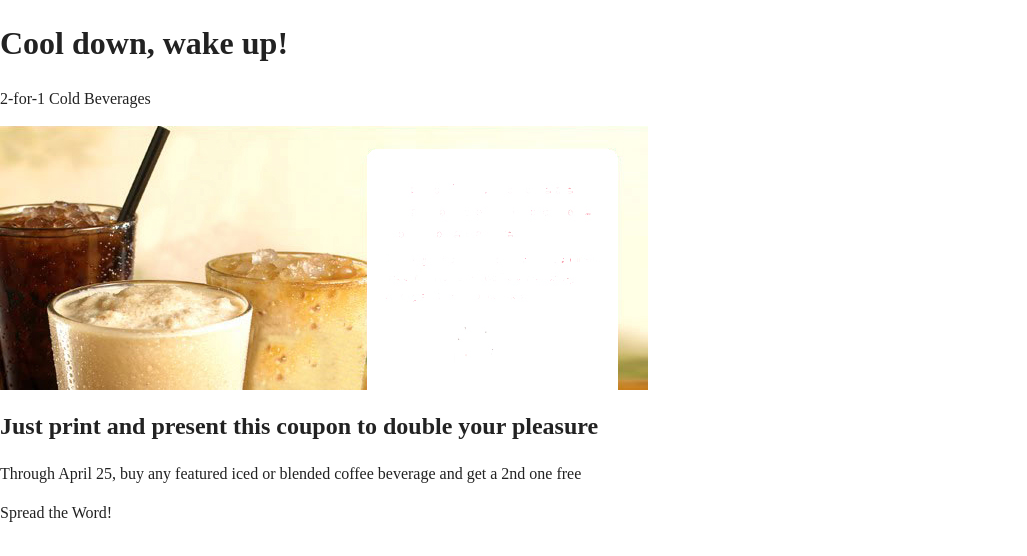
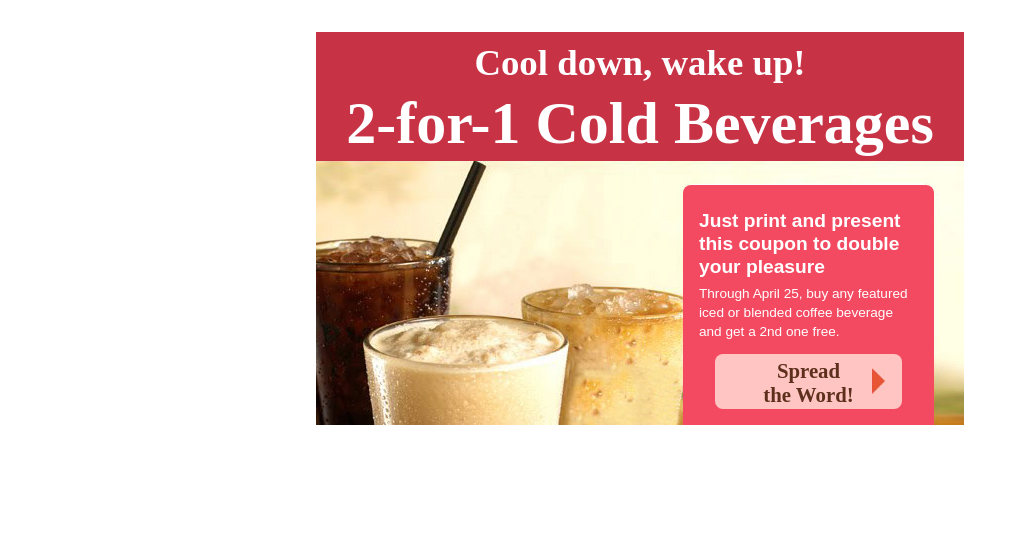
Before and after one commit to jbirkeland/coffee_coupon, a plain HTML site: page index.html in a window 1280 px wide. Shown: the whole page, without its empty margins (0-1027 px from the left). Drawn offline with nearby package versions, Linux system fonts and the light colour scheme.

Commit message:
Added css and finalized coupon

```diff
--- a/css/main.css
+++ b/css/main.css
@@ -97,7 +97,86 @@ textarea {
    Author's custom styles
    ========================================================================== */
 
+   html {
+    box-sizing: border-box;
+  }
+  *, *:before, *:after {
+    box-sizing: inherit;
+  }
 
+  body {
+    width: 648px;
+    margin: 2em auto;
+  }
+
+  .top-heading {
+    background-color: #c73245;
+    color: #fff;
+    font-family: serif;
+    font-weight: bold;
+    text-align: center;
+    line-height: 0;
+    width: 648px;
+    height: 129px;
+    padding-top: .4em;
+  }
+
+  .top-heading h1 {
+    font-size: 2.3em;
+  }
+
+  .top-heading p {
+    font-size: 3.75em;
+  }
+
+  .main-container {
+    position: relative;
+  }
+
+  .coupon-box {
+    background-color: #f34a62;
+    border-top-left-radius: 8px;
+    border-top-right-radius: 8px;
+    font-family: sans-serif;
+    color: #fff;
+    position: absolute;
+    right: 30px;
+    bottom: 0;
+    width: 251px;
+    height: 240px;
+    padding: .5em 1em 0 1em;
+  }
+
+  .coupon-box h2 {
+    font-size: 1.2em;
+    line-height: 1.2em;
+  }
+
+  .coupon-offer {
+    font-size: .85em;
+    margin-top: -.75em;
+  }
+
+  .coupon-button {
+    background-color: #fec5c2;
+    border-radius: 8px;
+    font-family: serif;
+    font-weight: bold;
+    font-size: 1.3em;
+    text-align: center;
+    color: #5e2f1c;
+    line-height: 1.15em;
+    width: 187px;
+    height: 55px;
+    padding: 5px;
+    margin: auto;
+  }
+
+  .coupon-box img {
+    position: absolute;
+    right: 49px;
+    bottom: 31px;
+  }
 
 
 
--- a/index.html
+++ b/index.html
@@ -23,18 +23,19 @@
 
   <!-- Add your site or application content here -->
 
-  <header>
+  <header class="top-heading">
     <h1>Cool down, wake up!</h1>
     <p>2-for-1 Cold Beverages</p>
   </header>
 
   <div class="main-container">
-    <img src="img/coffee_648x264.jpg" alt="iced coffee image"
-    >
-    <aside>
+    <img src="img/coffee_648x264.jpg" alt="iced coffee image">
+
+    <aside class="coupon-box">
       <h2>Just print and present this coupon to double your pleasure</h2>
-      <p>Through April 25, buy any featured iced or blended coffee beverage and get a 2nd one free</p>
-      <p>Spread the Word!</p>
+      <p class="coupon-offer">Through April 25, buy any featured iced or blended coffee beverage and get a 2nd one free.</p>
+      <p class="coupon-button">Spread <br> the Word!</p>
+      <img src="img/arrow_13x26.jpg" alt="arrow icon">
     </aside>
   </div>
 
```
Also changed, not shown: img/arrow_13x26.jpg (added), 1 other file.
